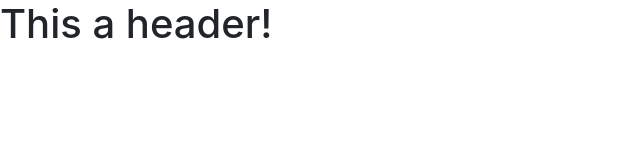
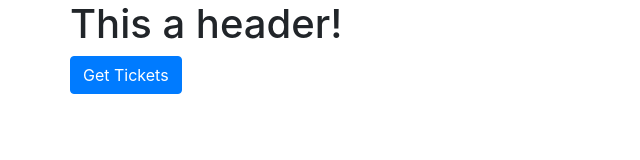
Before and after one commit to SofUK/charts, a website: page index.html in a window 1280 px wide. Shown: the whole page, without its empty margins (0-640 px from the left). Drawn offline with nearby package versions, Linux system fonts and the light colour scheme.

Commit message:
Test GET request to JIRA interface

```diff
--- a/index.html
+++ b/index.html
@@ -1,20 +1,44 @@
 <! DOCTYPE html>
 <html>
 
-    <head>
+    <head class="jumbotron">
     <!-- Required meta tags always come first-->
     <meta charset="utf-8">
     <meta name="viewport" content="width=device-width, initial-scale=1, shrink-to-fit=no">
     <meta http-equiv="x-ua-compatible" content="ie=edge">
     <!--Boostrap CSS-->
     <link rel="stylesheet" href="node_modules/bootstrap/dist/css/bootstrap.min.css">
+    <div class="container"></div>
     </head>
     <body>
-        <h1>
-            This a header!
-        </h1>
+        <div class="container">
+            <div class="row">
+                <h1>
+                    This a header!
+                </h1>
+            </div>
+            <div class="row">
+                <button type="button" id="addButton"
+                    class="btn btn-primary"
+                    onclick="rest();">Get Tickets
+                </button>
+            </div>
+        </div>
         <script src="node_modules/jquery/dist/jquery.min.js"></script>
         <script src="node_modules/tether/dist/js/tether.min.js"></script>
         <script src="node_modules/bootstrap/dist/js/bootstrap.min.js"></script>
+        <script type="text/javascript">
+            function rest() {
+                var xmlhttp = new XMLHttpRequest();
+                xmlhttp.open('GET', 'https://support.apps.valeo.com/rest/api/2/search?jql="key"="BARFLOW-11329"', true);
+                xmlhttp.onreadystatechange = function() {
+                    if (xmlhttp.readyState === 4) {
+                    alert(xmlhttp.response); //Outputs a DOMString by default
+                    }
+                }
+                // Send the GET request
+                xmlhttp.send();
+            }
+        </script>
     </body>
 </html>
```
